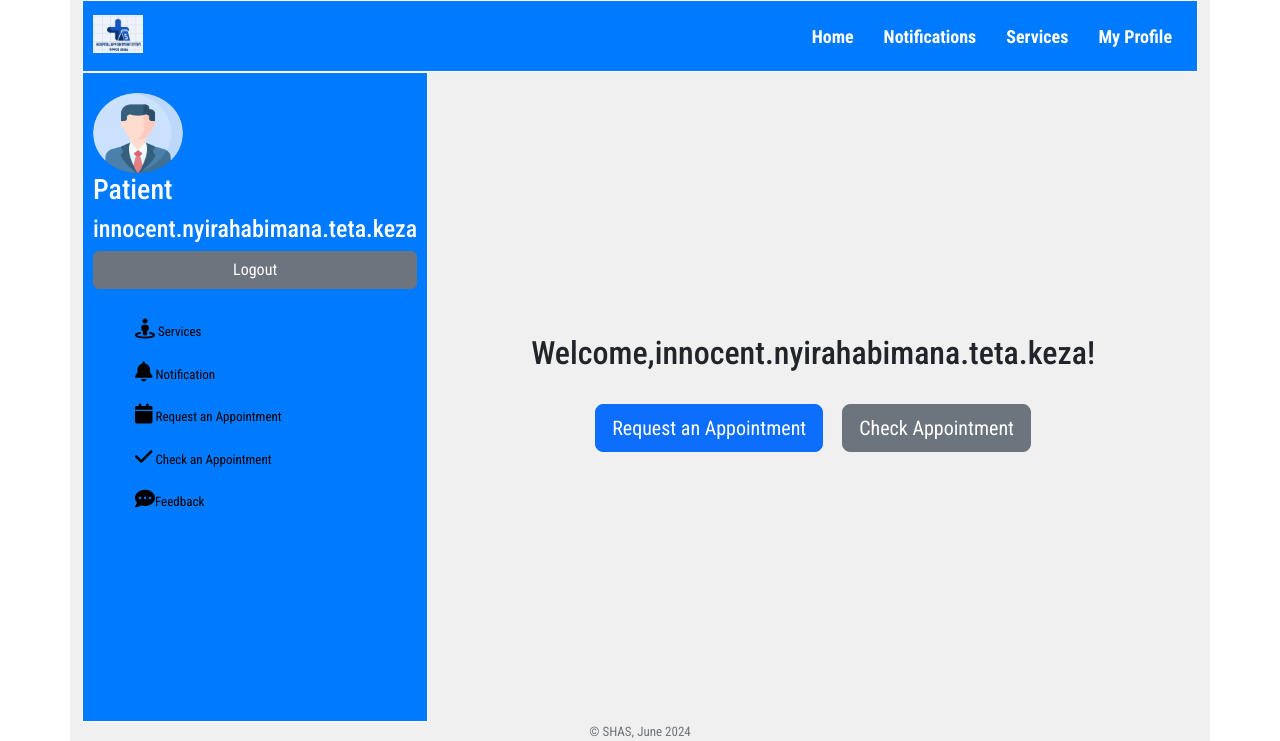
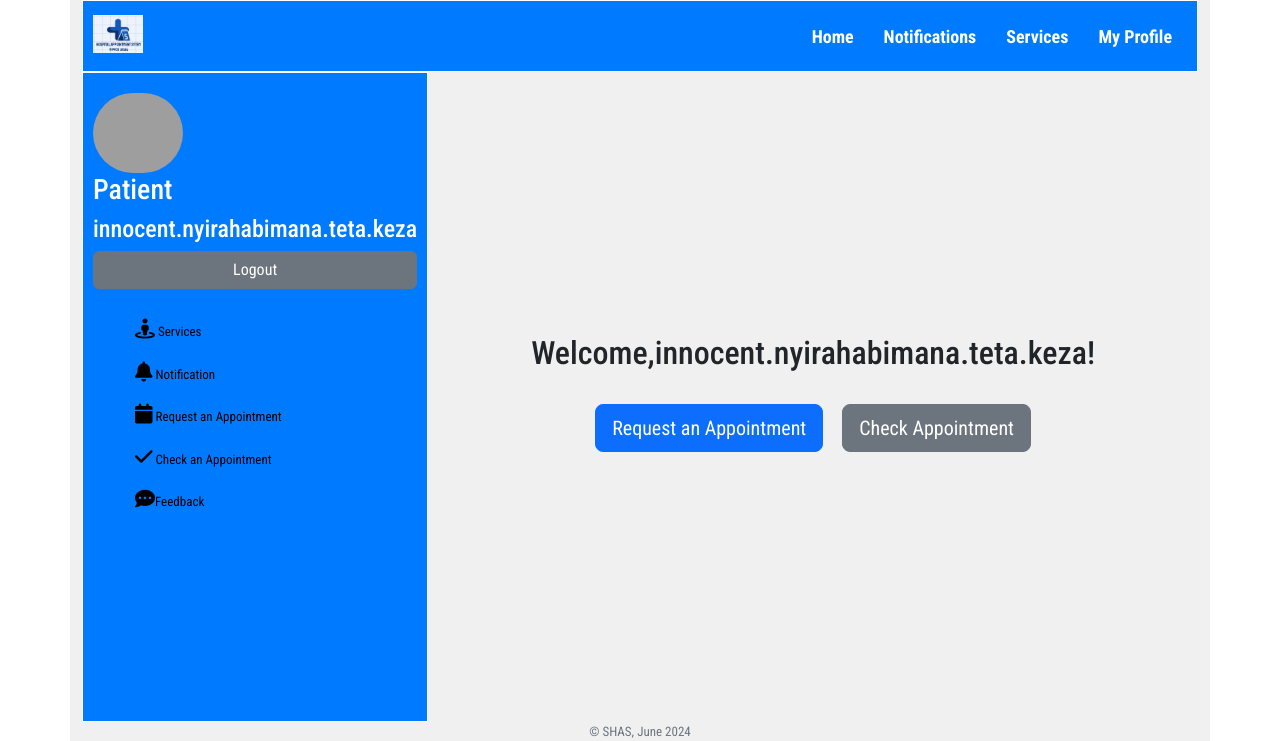
Before and after one commit to yvesmfura/Simplified-hospital-appointment-management-system, a Flask app: page /client/dashboard in a window 1280 px wide. Shown: the top 741 px of the page. Run offline with Flask 3, Linux system fonts and the light colour scheme; a user stored in the database is signed in; grey boxes are pictures that could not be loaded.

Commit message:
Update dashboard.html

```diff
--- a/templates/client/dashboard.html
+++ b/templates/client/dashboard.html
@@ -28,7 +28,7 @@
             <div class="sidebar">
                 <div class="patient_profile">
                     <div class="patient_desc">
-                        <img src="../static/images/image.png" alt="Patient" id="patient_img">
+                        <img src="../static/images/Default-icon.jpg" alt="Patient" id="patient_img">
                         <h3>Patient</h3>
                         <h4>{{ full_name }}</h4>
                         <button class="btn btn-secondary" data-bs-toggle="modal" data-bs-target="#logoutModal">Logout</button>
```
